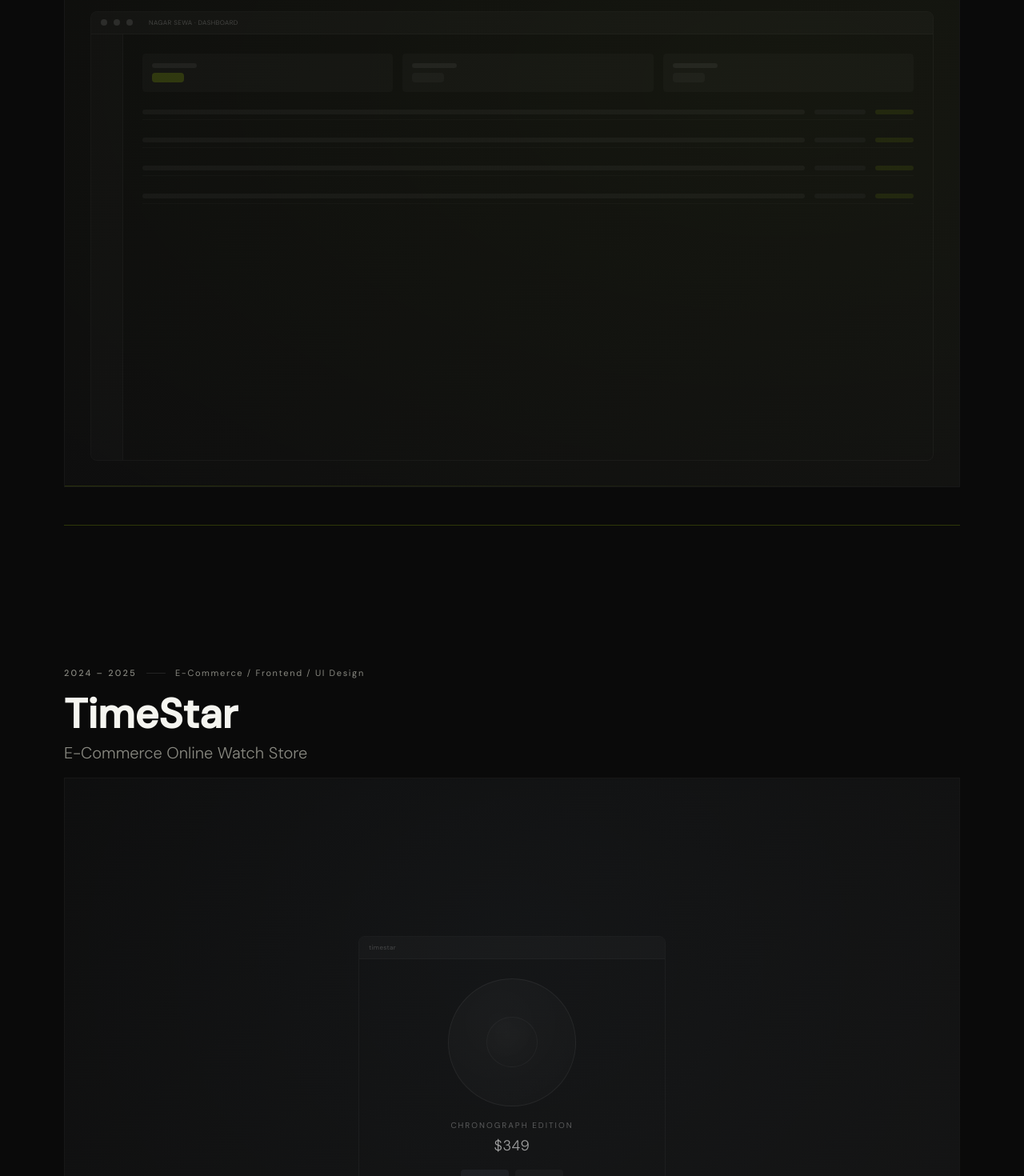
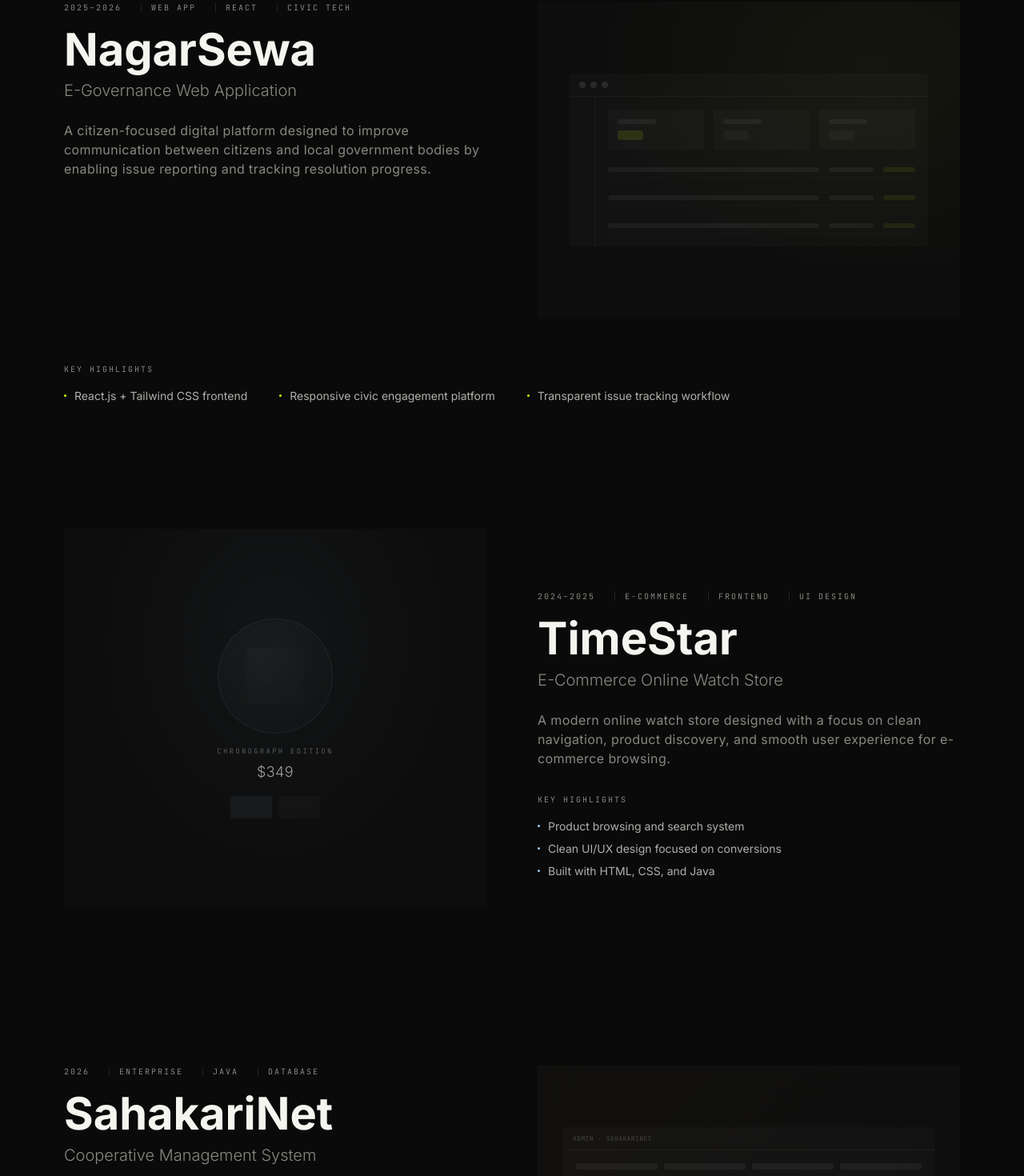
Before and after one commit to PRINCEZ110/Portfolio, a React (Vite) app in the folder prince-portfolio/: page / in a window 1280 px wide. Shown: the part 1480-2950 px from the top of the page at 80% size. Built offline with nearby package versions, Linux system fonts and the light colour scheme.

Commit message:
Work section: exact spec with cinematic full-width + split layouts

```diff
--- a/prince-portfolio/src/components/Work.jsx
+++ b/prince-portfolio/src/components/Work.jsx
@@ -1,30 +1,52 @@
 import { useRef } from 'react';
-import { motion, useScroll, useTransform } from 'framer-motion';
+import { motion, useScroll, useTransform, useInView } from 'framer-motion';
 
 const projects = [
   {
     id: 'nagarsewa',
     title: 'NagarSewa',
     subtitle: 'E-Governance Web Application',
-    year: '2025 – 2026',
-    tags: ['Web App / React / Civic Tech'],
+    year: '2025–2026',
+    tags: ['Web App', 'React', 'Civic Tech'],
+    description: 'A citizen-focused digital platform designed to improve communication between citizens and local government bodies by enabling issue reporting and tracking resolution progress.',
+    highlights: [
+      'React.js + Tailwind CSS frontend',
+      'Responsive civic engagement platform',
+      'Transparent issue tracking workflow',
+    ],
     color: '#C8FF00',
+    layout: 'feature',
   },
   {
     id: 'timestar',
     title: 'TimeStar',
     subtitle: 'E-Commerce Online Watch Store',
-    year: '2024 – 2025',
-    tags: ['E-Commerce / Frontend / UI Design'],
+    year: '2024–2025',
+    tags: ['E-Commerce', 'Frontend', 'UI Design'],
+    description: 'A modern online watch store designed with a focus on clean navigation, product discovery, and smooth user experience for e-commerce browsing.',
+    highlights: [
+      'Product browsing and search system',
+      'Clean UI/UX design focused on conversions',
+      'Built with HTML, CSS, and Java',
+    ],
     color: '#A0CFFF',
+    layout: 'split',
   },
   {
     id: 'sahakarinet',
     title: 'SahakariNet',
     subtitle: 'Cooperative Management System',
     year: '2026',
-    tags: ['Enterprise / Java / Database'],
+    tags: ['Enterprise', 'Java', 'Database'],
+    description: 'A full-stack cooperative management system built using Java MVC architecture, designed for managing members, financial transactions, and cooperative operations efficiently.',
+    highlights: [
+      'Java, JSP, Servlets, JDBC, MySQL',
+      'Role-based access control system',
+      'Secure authentication with session management and BCrypt encryption',
+      'Features: deposits, withdrawals, loans, member management',
+    ],
     color: '#FFB86C',
+    layout: 'feature',
   },
 ];
 
@@ -36,74 +58,108 @@
   });
 
   return (
-    <section id="work" className="px-6 md:px-12 lg:px-20 py-32 md:py-48" ref={sectionRef}>
+    <section id="work" className="relative px-6 md:px-12 lg:px-20 py-32 md:py-48 overflow-hidden" ref={sectionRef}>
       <div className="max-w-[1440px] mx-auto">
-        {/* HEADER */}
+        {/* ─── SECTION HEADER ─── */}
         <motion.div
-          initial={{ opacity: 0, y: 30 }}
+          initial={{ opacity: 0, y: 40 }}
           whileInView={{ opacity: 1, y: 0 }}
+          viewport={{ once: true, margin: '-100px' }}
+          transition={{ duration: 0.8, ease: [0.16, 1, 0.3, 1] }}
+          className="mb-32 md:mb-48"
+        >
+          <span className="font-mono text-[11px] tracking-[0.25em] text-muted uppercase block mb-5">
+            Selected Projects
+          </span>
+
+          <h2 className="font-['Inter'] font-bold text-snow leading-[1.05] mb-6" style={{ fontSize: 'clamp(2.5rem, 7vw, 6rem)' }}>
+            Work that matters.
+          </h2>
+
+          <p className="font-['Inter'] text-muted text-sm md:text-base max-w-lg leading-relaxed tracking-wide">
+            A collection of systems, platforms, and digital experiences I've built.
+          </p>
+
+          <motion.div
+            initial={{ scaleX: 0 }}
+            whileInView={{ scaleX: 1 }}
             viewport={{ once: true }}
-          transition={{ duration: 0.6, ease: [0.16, 1, 0.3, 1] }}
-          className="mb-24"
-        >
-          <p className="font-body text-[11px] tracking-[0.25em] text-muted uppercase mb-3">
-            Selected Projects
-          </p>
-          <h2 className="font-body font-bold text-snow leading-[1.05] mb-4" style={{ fontSize: 'clamp(2.4rem, 6vw, 4.5rem)' }}>
-            Work<br />that matters.
-          </h2>
+            transition={{ duration: 1, delay: 0.4, ease: [0.16, 1, 0.3, 1] }}
+            className="h-px bg-white/10 origin-left mt-10"
+          />
         </motion.div>
 
-        {/* PROJECTS — full-bleed vertical stack like Behance */}
-        {projects.map((p, i) => (
-          <ProjectBlock key={p.id} project={p} index={i} scrollYProgress={scrollYProgress} />
-        ))}
+        {/* ─── PROJECT 1: FULL-SCREEN FEATURE ─── */}
+        <FeatureBlock
+          project={projects[0]}
+          index={0}
+          scrollYProgress={scrollYProgress}
+          mockup={<NagarSewaMockup />}
+        />
+
+        {/* ─── PROJECT 2: SPLIT 50/50 ─── */}
+        <SplitBlock
+          project={projects[1]}
+          index={1}
+          scrollYProgress={scrollYProgress}
+          mockup={<TimeStarMockup />}
+        />
+
+        {/* ─── PROJECT 3: ENTERPRISE FULL-WIDTH ─── */}
+        <FeatureBlock
+          project={projects[2]}
+          index={2}
+          scrollYProgress={scrollYProgress}
+          mockup={<SahakariNetMockup />}
+        />
       </div>
     </section>
   );
 }
 
-function ProjectBlock({ project, index, scrollYProgress }) {
+/* ─── FULL-SCREEN FEATURE LAYOUT ─── */
+function FeatureBlock({ project, index, scrollYProgress, mockup }) {
   const ref = useRef(null);
-  const progress = useTransform(scrollYProgress, [index * 0.2, index * 0.2 + 0.3], [0, 1]);
-  const imgParallax = useTransform(progress, [0, 1], [15, -15]);
-
-  const isSplit = index === 1;
+  const blockProgress = useTransform(scrollYProgress, [index * 0.18, index * 0.18 + 0.25], [0, 1]);
+  const imgScale = useTransform(blockProgress, [0, 1], [0.92, 1]);
+  const imgOpacity = useTransform(blockProgress, [0, 1], [0.6, 1]);
 
   return (
     <motion.div
       ref={ref}
-      initial={{ opacity: 0, y: 40 }}
-      whileInView={{ opacity: 1, y: 0 }}
-      viewport={{ once: true, margin: '-60px' }}
-      transition={{ duration: 0.7, delay: 0.1, ease: [0.16, 1, 0.3, 1] }}
+      initial={{ opacity: 0 }}
+      whileInView={{ opacity: 1 }}
+      viewport={{ once: true, margin: '-80px' }}
+      transition={{ duration: 0.6 }}
       className="mb-32 md:mb-44 last:mb-0"
     >
-      {/* Year + Tags — Behance-style metadata bar */}
+      {/* LEFT: text + RIGHT: mockup */}
+      <div className="grid md:grid-cols-2 gap-12 md:gap-16 items-start mb-10 md:mb-14">
+        {/* Left */}
+        <div>
           <motion.div
-        initial={{ opacity: 0 }}
-        whileInView={{ opacity: 1 }}
+            initial={{ opacity: 0, y: 12 }}
+            whileInView={{ opacity: 1, y: 0 }}
             viewport={{ once: true }}
-        transition={{ duration: 0.5, delay: 0.2 }}
-        className="flex items-center gap-3 mb-4"
+            transition={{ duration: 0.5, delay: 0.1 }}
+            className="flex items-center gap-4 md:gap-6 mb-4"
           >
-        <span className="font-body text-[11px] tracking-[0.2em] text-muted uppercase font-medium">
-          {project.year}
+            <span className="font-mono text-[10px] tracking-[0.2em] text-muted uppercase">{project.year}</span>
+            {project.tags.map((tag) => (
+              <span key={tag} className="flex items-center gap-3">
+                <span className="w-px h-3 bg-white/10" />
+                <span className="font-mono text-[10px] tracking-[0.2em] text-muted uppercase">{tag}</span>
               </span>
-        <span className="w-6 h-px bg-white/10" />
-        <span className="font-body text-[11px] tracking-[0.15em] text-muted">
-          {project.tags[0]}
-        </span>
+            ))}
           </motion.div>
 
-      {/* Title */}
           <motion.h3
-        initial={{ opacity: 0, y: 20 }}
+            initial={{ opacity: 0, y: 16 }}
             whileInView={{ opacity: 1, y: 0 }}
             viewport={{ once: true }}
-        transition={{ duration: 0.6, delay: 0.3, ease: [0.16, 1, 0.3, 1] }}
-        className="font-body font-bold text-snow leading-[1.05] mb-8"
-        style={{ fontSize: 'clamp(2rem, 4vw, 3.5rem)' }}
+            transition={{ duration: 0.6, delay: 0.18, ease: [0.16, 1, 0.3, 1] }}
+            className="font-['Inter'] font-bold text-snow leading-[1.05] mb-6"
+            style={{ fontSize: 'clamp(2rem, 4.5vw, 3.5rem)' }}
           >
             {project.title}
             <span className="block text-muted font-light text-base md:text-xl mt-2">
@@ -111,82 +167,176 @@
             </span>
           </motion.h3>
 
-      {/* Mockup — full width block */}
+          <motion.p
+            initial={{ opacity: 0, y: 12 }}
+            whileInView={{ opacity: 1, y: 0 }}
+            viewport={{ once: true }}
+            transition={{ duration: 0.5, delay: 0.3 }}
+            className="font-['Inter'] text-muted text-sm md:text-base leading-relaxed tracking-wide"
+          >
+            {project.description}
+          </motion.p>
+        </div>
+
+        {/* Right: mockup with zoom parallax */}
         <motion.div
-        style={{ y: imgParallax }}
-        className="mb-8"
+          style={{ scale: imgScale, opacity: imgOpacity }}
+          className="w-full origin-center"
         >
-        <div className="w-full overflow-hidden bg-card/50 border border-white/[0.03]">
-          {project.id === 'nagarsewa' && <NagarSewaMockup />}
-          {project.id === 'timestar' && <TimeStarMockup />}
-          {project.id === 'sahakarinet' && <SahakariNetMockup />}
+          {mockup}
+        </motion.div>
+      </div>
+
+      {/* Highlights */}
+      <motion.div
+        initial={{ opacity: 0, y: 10 }}
+        whileInView={{ opacity: 1, y: 0 }}
+        viewport={{ once: true }}
+        transition={{ duration: 0.5, delay: 0.4 }}
+      >
+        <span className="font-mono text-[10px] tracking-[0.2em] text-muted uppercase block mb-4">
+          Key Highlights
+        </span>
+        <div className="flex flex-wrap gap-x-10 gap-y-2">
+          {project.highlights.map((h, j) => (
+            <span key={j} className="flex items-center gap-2.5 font-['Inter'] text-sm text-snow/70">
+              <span
+                className="inline-block w-[3px] h-[3px] rounded-full flex-shrink-0"
+                style={{ backgroundColor: project.color }}
+              />
+              {h}
+            </span>
+          ))}
         </div>
       </motion.div>
-
-      {/* Thin divider line — Behance-style */}
-      <motion.div
-        initial={{ scaleX: 0 }}
-        whileInView={{ scaleX: 1 }}
-        viewport={{ once: true }}
-        transition={{ duration: 0.8, delay: 0.5, ease: [0.16, 1, 0.3, 1] }}
-        className="h-px origin-left"
-        style={{ backgroundColor: project.color + '30' }}
-      />
     </motion.div>
   );
 }
 
-/* ─── MOCKUPS — Behance-style full-bleed visual blocks ─── */
+/* ─── SPLIT 50/50 LAYOUT ─── */
+function SplitBlock({ project, index, scrollYProgress, mockup }) {
+  const ref = useRef(null);
+  const blockProgress = useTransform(scrollYProgress, [index * 0.18, index * 0.18 + 0.25], [0, 1]);
+  const imgY = useTransform(blockProgress, [0, 1], [20, -20]);
+
+  return (
+    <motion.div
+      ref={ref}
+      initial={{ opacity: 0 }}
+      whileInView={{ opacity: 1 }}
+      viewport={{ once: true, margin: '-80px' }}
+      transition={{ duration: 0.6 }}
+      className="mb-32 md:mb-44 last:mb-0"
+    >
+      <div className="grid md:grid-cols-2 gap-12 md:gap-16 items-center">
+        {/* Left: mockup */}
+        <motion.div style={{ y: imgY }}>
+          {mockup}
+        </motion.div>
+
+        {/* Right: text */}
+        <div>
+          <motion.div
+            initial={{ opacity: 0, y: 12 }}
+            whileInView={{ opacity: 1, y: 0 }}
+            viewport={{ once: true }}
+            transition={{ duration: 0.5, delay: 0.1 }}
+            className="flex items-center gap-4 md:gap-6 mb-4"
+          >
+            <span className="font-mono text-[10px] tracking-[0.2em] text-muted uppercase">{project.year}</span>
+            {project.tags.map((tag) => (
+              <span key={tag} className="flex items-center gap-3">
+                <span className="w-px h-3 bg-white/10" />
+                <span className="font-mono text-[10px] tracking-[0.2em] text-muted uppercase">{tag}</span>
+              </span>
+            ))}
+          </motion.div>
+
+          <motion.h3
+            initial={{ opacity: 0, y: 16 }}
+            whileInView={{ opacity: 1, y: 0 }}
+            viewport={{ once: true }}
+            transition={{ duration: 0.6, delay: 0.18, ease: [0.16, 1, 0.3, 1] }}
+            className="font-['Inter'] font-bold text-snow leading-[1.05] mb-6"
+            style={{ fontSize: 'clamp(2rem, 4.5vw, 3.5rem)' }}
+          >
+            {project.title}
+            <span className="block text-muted font-light text-base md:text-xl mt-2">
+              {project.subtitle}
+            </span>
+          </motion.h3>
+
+          <motion.p
+            initial={{ opacity: 0, y: 12 }}
+            whileInView={{ opacity: 1, y: 0 }}
+            viewport={{ once: true }}
+            transition={{ duration: 0.5, delay: 0.3 }}
+            className="font-['Inter'] text-muted text-sm md:text-base leading-relaxed tracking-wide mb-8"
+          >
+            {project.description}
+          </motion.p>
+
+          <motion.div
+            initial={{ opacity: 0, y: 10 }}
+            whileInView={{ opacity: 1, y: 0 }}
+            viewport={{ once: true }}
+            transition={{ duration: 0.5, delay: 0.4 }}
+          >
+            <span className="font-mono text-[10px] tracking-[0.2em] text-muted uppercase block mb-4">
+              Key Highlights
+            </span>
+            <div className="flex flex-col gap-2">
+              {project.highlights.map((h, j) => (
+                <span key={j} className="flex items-center gap-2.5 font-['Inter'] text-sm text-snow/70">
+                  <span
+                    className="inline-block w-[3px] h-[3px] rounded-full flex-shrink-0"
+                    style={{ backgroundColor: project.color }}
+                  />
+                  {h}
+                </span>
+              ))}
+            </div>
+          </motion.div>
+        </div>
+      </div>
+    </motion.div>
+  );
+}
+
+/* ─── MOCKUP COMPONENTS ─── */
 
 function NagarSewaMockup() {
   return (
-    <div className="relative w-full" style={{ paddingTop: '56%' }}>
-      <div className="absolute inset-0 overflow-hidden">
-        {/* Background */}
-        <div className="absolute inset-0" style={{ background: 'linear-gradient(135deg, #0d0d0d, #111)' }} />
-        <div className="absolute inset-0" style={{ background: 'radial-gradient(ellipse at 80% 20%, rgba(200,255,0,0.03), transparent)' }} />
-
-        {/* Dashboard frame */}
-        <div className="absolute inset-4 md:inset-8 rounded-lg overflow-hidden" style={{ border: '1px solid rgba(255,255,255,0.04)' }}>
-          {/* Title bar */}
-          <div className="h-7 bg-white/[0.02] flex items-center px-3 gap-2 border-b border-white/[0.03]">
+    <div className="relative w-full overflow-hidden" style={{ paddingTop: '75%', background: '#0d0d0d' }}>
+      <div className="absolute inset-0" style={{ background: 'radial-gradient(ellipse at 80% 20%, rgba(200,255,0,0.04), transparent 60%)' }} />
+      <div className="absolute inset-0 flex items-center justify-center p-8">
+        <div className="w-full max-w-md" style={{ background: 'rgba(255,255,255,0.02)' }}>
+          <div className="flex items-center gap-1.5 px-3 py-2.5" style={{ borderBottom: '1px solid rgba(255,255,255,0.04)' }}>
             <span className="w-2 h-2 rounded-full bg-white/10" />
             <span className="w-2 h-2 rounded-full bg-white/10" />
             <span className="w-2 h-2 rounded-full bg-white/10" />
-            <span className="ml-3 text-[8px] font-body text-white/20 tracking-wider uppercase">nagar sewa · dashboard</span>
           </div>
-
-          {/* Content */}
-          <div className="flex h-[calc(100%-28px)]">
-            {/* Sidebar */}
-            <div className="w-10 bg-white/[0.01] border-r border-white/[0.03]" />
-
-            {/* Main area */}
-            <div className="flex-1 p-4 md:p-6 space-y-4">
-              {/* Stat cards */}
+          <div className="flex">
+            <div className="w-8" style={{ borderRight: '1px solid rgba(255,255,255,0.03)' }} />
+            <div className="flex-1 p-4 space-y-4">
               <div className="grid grid-cols-3 gap-3">
                 {[...Array(3)].map((_, i) => (
-                  <div key={i} className="p-3 rounded" style={{ background: 'rgba(255,255,255,0.02)' }}>
-                    <div className="h-1.5 w-14 rounded mb-1.5" style={{ background: 'rgba(255,255,255,0.05)' }} />
-                    <div className="h-3 w-10 rounded" style={{ background: i === 0 ? 'rgba(200,255,0,0.15)' : 'rgba(255,255,255,0.03)' }} />
+                  <div key={i} className="p-3" style={{ background: 'rgba(255,255,255,0.02)' }}>
+                    <div className="h-1.5 w-12 rounded mb-2" style={{ background: 'rgba(255,255,255,0.05)' }} />
+                    <div className="h-3 w-8 rounded" style={{ background: i === 0 ? 'rgba(200,255,0,0.12)' : 'rgba(255,255,255,0.03)' }} />
                   </div>
                 ))}
               </div>
-
-              {/* Table */}
-              {[...Array(4)].map((_, i) => (
+              {[...Array(3)].map((_, i) => (
                 <div key={i} className="flex gap-3 py-1.5" style={{ borderBottom: '1px solid rgba(255,255,255,0.02)' }}>
-                  <div className="h-1.5 flex-1 rounded" style={{ background: 'rgba(255,255,255,0.04)' }} />
-                  <div className="h-1.5 w-16 rounded" style={{ background: 'rgba(255,255,255,0.03)' }} />
-                  <div className="h-1.5 w-12 rounded" style={{ background: 'rgba(200,255,0,0.08)' }} />
+                  <div className="h-1.5 flex-1 rounded bg-white/5" />
+                  <div className="h-1.5 w-14 rounded bg-white/5" />
+                  <div className="h-1.5 w-10 rounded" style={{ background: 'rgba(200,255,0,0.08)' }} />
                 </div>
               ))}
             </div>
           </div>
         </div>
-
-        {/* Accent line */}
-        <div className="absolute bottom-0 left-0 right-0 h-px" style={{ background: 'linear-gradient(90deg, rgba(200,255,0,0.15), transparent)' }} />
       </div>
     </div>
   );
@@ -194,40 +344,27 @@
 
 function TimeStarMockup() {
   return (
-    <div className="relative w-full" style={{ paddingTop: '66%' }}>
-      <div className="absolute inset-0 overflow-hidden">
-        <div className="absolute inset-0" style={{ background: 'linear-gradient(145deg, #0d0d0d, #141414)' }} />
-        <div className="absolute inset-0" style={{ background: 'radial-gradient(ellipse at 50% 30%, rgba(160,207,255,0.03), transparent)' }} />
-
-        <div className="absolute inset-4 md:inset-8 flex items-center justify-center">
-          {/* Mockup frame */}
-          <div className="w-full max-w-sm rounded-lg overflow-hidden" style={{ border: '1px solid rgba(255,255,255,0.04)' }}>
-            <div className="h-7 bg-white/[0.02] flex items-center px-3 border-b border-white/[0.03]">
-              <span className="text-[8px] font-body text-white/20 tracking-wider">timestar</span>
-            </div>
-
-            <div className="p-6 flex flex-col items-center">
-              {/* Watch */}
-              <div className="w-32 h-32 md:w-40 md:h-40 rounded-full relative mb-4" style={{
-                background: 'radial-gradient(circle at 40% 35%, rgba(255,255,255,0.03), rgba(255,255,255,0.01))',
+    <div className="relative w-full overflow-hidden" style={{ paddingTop: '90%', background: '#0d0d0d' }}>
+      <div className="absolute inset-0" style={{ background: 'radial-gradient(ellipse at 50% 30%, rgba(160,207,255,0.04), transparent 60%)' }} />
+      <div className="absolute inset-0 flex items-center justify-center p-6">
+        <div className="w-full max-w-xs flex flex-col items-center">
+          <div className="w-32 h-32 md:w-36 md:h-36 rounded-full mb-4" style={{
+            background: 'radial-gradient(circle at 35% 30%, rgba(255,255,255,0.03), rgba(255,255,255,0.01))',
             border: '1px solid rgba(255,255,255,0.06)'
           }}>
-                <div className="absolute inset-[30%] rounded-full" style={{
-                  background: 'radial-gradient(circle at 40% 35%, rgba(255,255,255,0.02), transparent)',
-                  border: '1px solid rgba(255,255,255,0.04)'
+            <div className="w-full h-full rounded-full relative" style={{
+              background: 'radial-gradient(circle at 35% 30%, rgba(255,255,255,0.02), transparent)',
+              clipPath: 'inset(25% 25% 25% 25%)',
+              border: '1px solid rgba(255,255,255,0.03)'
             }} />
           </div>
-              <p className="text-[10px] font-body text-white/30 tracking-[0.2em] mb-1 uppercase">Chronograph Edition</p>
-              <p className="text-lg font-body text-white/60 font-light tracking-wide mb-4">$349</p>
-              <div className="flex gap-2 w-32">
-                <div className="flex-1 h-7 rounded" style={{ background: 'rgba(160,207,255,0.06)' }} />
-                <div className="flex-1 h-7 rounded" style={{ background: 'rgba(255,255,255,0.03)' }} />
+          <p className="font-mono text-[9px] tracking-[0.25em] text-white/30 uppercase mb-1">Chronograph Edition</p>
+          <p className="font-['Inter'] text-lg font-light text-white/60 tracking-wide mb-4">$349</p>
+          <div className="flex gap-2 w-28">
+            <div className="flex-1 h-7 rounded-sm" style={{ background: 'rgba(160,207,255,0.06)' }} />
+            <div className="flex-1 h-7 rounded-sm" style={{ background: 'rgba(255,255,255,0.02)' }} />
           </div>
         </div>
-          </div>
-        </div>
-
-        <div className="absolute bottom-0 left-0 right-0 h-px" style={{ background: 'linear-gradient(90deg, rgba(160,207,255,0.15), transparent)' }} />
       </div>
     </div>
   );
@@ -235,28 +372,23 @@
 
 function SahakariNetMockup() {
   return (
-    <div className="relative w-full" style={{ paddingTop: '52%' }}>
-      <div className="absolute inset-0 overflow-hidden">
-        <div className="absolute inset-0" style={{ background: 'linear-gradient(135deg, #0d0d0d, #111)' }} />
+    <div className="relative w-full overflow-hidden" style={{ paddingTop: '68%', background: '#0d0d0d' }}>
       <div className="absolute inset-0" style={{ background: 'linear-gradient(135deg, rgba(255,184,108,0.02), transparent)' }} />
-
-        <div className="absolute inset-4 md:inset-8 rounded-lg overflow-hidden" style={{ border: '1px solid rgba(255,255,255,0.04)' }}>
-          <div className="h-7 bg-white/[0.02] flex items-center px-3 border-b border-white/[0.03]">
-            <span className="text-[8px] font-body text-white/20 tracking-wider uppercase">sahakarinet · admin</span>
+      <div className="absolute inset-0 flex items-center justify-center p-8">
+        <div className="w-full max-w-lg" style={{ background: 'rgba(255,255,255,0.02)' }}>
+          <div className="flex items-center px-3 py-2" style={{ borderBottom: '1px solid rgba(255,255,255,0.04)' }}>
+            <span className="font-mono text-[8px] tracking-wider text-white/20 uppercase">admin · sahakarinet</span>
           </div>
-
-          <div className="p-4 md:p-6">
-            {/* Table header */}
-            <div className="grid grid-cols-4 gap-3 pb-2 mb-3" style={{ borderBottom: '1px solid rgba(255,255,255,0.04)' }}>
+          <div className="p-4">
+            <div className="grid grid-cols-4 gap-2 pb-2 mb-3" style={{ borderBottom: '1px solid rgba(255,255,255,0.04)' }}>
               {[...Array(4)].map((_, i) => (
-                <div key={i} className="h-2 rounded" style={{ background: 'rgba(255,255,255,0.06)' }} />
+                <div key={i} className="h-2 rounded-sm bg-white/5" />
               ))}
             </div>
-            {/* Table rows */}
-            {[...Array(6)].map((_, i) => (
-              <div key={i} className="grid grid-cols-4 gap-3 py-2" style={{ borderBottom: '1px solid rgba(255,255,255,0.015)' }}>
+            {[...Array(5)].map((_, i) => (
+              <div key={i} className="grid grid-cols-4 gap-2 py-2" style={{ borderBottom: '1px solid rgba(255,255,255,0.015)' }}>
                 {[...Array(4)].map((_, j) => (
-                  <div key={j} className="h-1.5 rounded" style={{
+                  <div key={j} className="h-1.5 rounded-sm" style={{
                     background: j === 3 ? 'rgba(255,184,108,0.08)' : 'rgba(255,255,255,0.03)',
                     width: j === 0 ? '70%' : j === 3 ? '50%' : '100%'
                   }} />
@@ -265,8 +397,6 @@
             ))}
           </div>
         </div>
-
-        <div className="absolute bottom-0 left-0 right-0 h-px" style={{ background: 'linear-gradient(90deg, rgba(255,184,108,0.15), transparent)' }} />
       </div>
     </div>
   );
```
Also changed, not shown: prince-portfolio/src/index.css (+0 -11 lines). Lines whose indentation alone changed are shown as unchanged.
